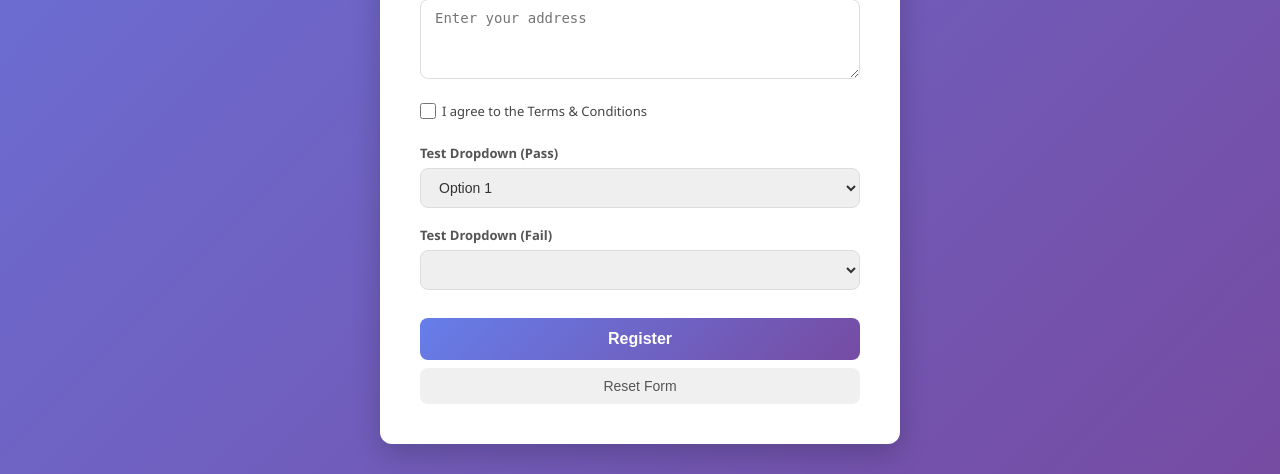
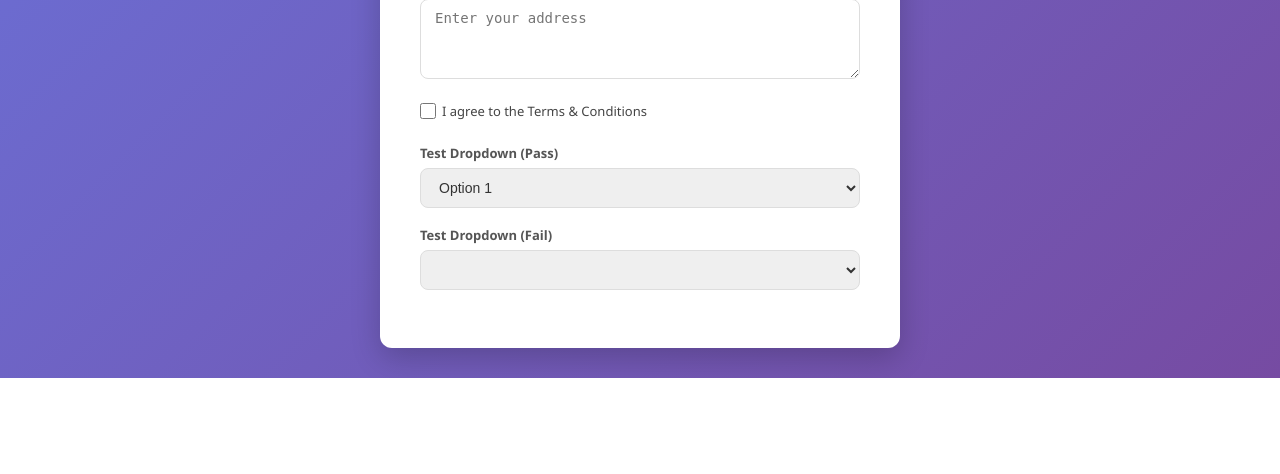
Before and after one commit to SaiNimbalkar/event-registration-devops, a Flask app: page / in a window 1280 px wide. Shown: the part 968-1442 px from the top of the page. After the commit the page ends 1346 px from the top, so only its background shows below. Run offline with Flask 3, Linux system fonts and the light colour scheme; lists and menus that the app fills with data are empty.

```diff
--- a/templates/index.html
+++ b/templates/index.html
@@ -271,8 +271,7 @@
             </div>
 
             <!-- Buttons -->
-            <button type="submit" class="btn-submit">Register</button>
-            <button type="reset" class="btn-reset">Reset Form</button>
+
 
         </form>
     </div>
```
